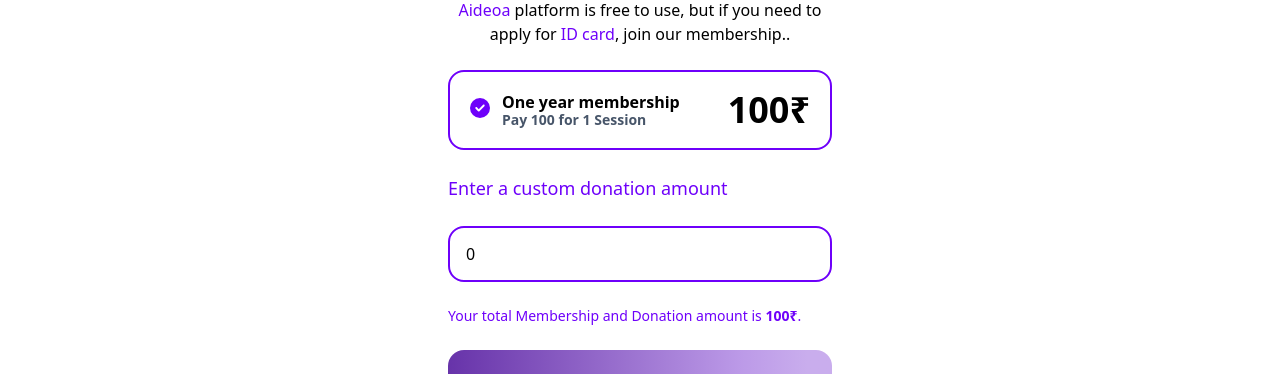
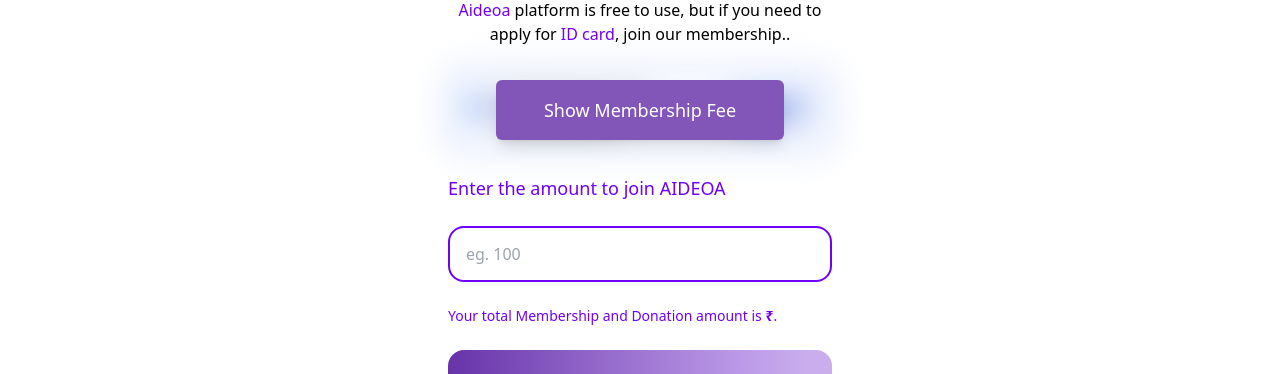
Before and after one commit to aideoa/Frontend, a React (Vite) app: page /membership in a window 1280 px wide. Shown: the part 704-1078 px from the top of the page. Built offline with nearby package versions, Linux system fonts and the light colour scheme; no server answers.

Commit message:
update joinNow page

```diff
--- a/src/components/JoinMembershipHomepage/JoinMembershipComponents/JoinNow.jsx
+++ b/src/components/JoinMembershipHomepage/JoinMembershipComponents/JoinNow.jsx
@@ -6,14 +6,20 @@
 import axios from "axios";
 
 const JoinNow = () => {
-  const [membershipfee, setMembershipfee] = useState(100);
+  const membershipfee = 100;
+  const minDonation = 100;
+  const [isBoxVisible, setIsBoxVisible] = useState(false); // State to toggle visibility
   const nav = useNavigate();
-  const [donationamount, setDonationamount] = useState(0);
+  const [donationamount, setDonationamount] = useState("");
   const [paymentForm, setPaymentForm] = useState("");
   const paymentFormRef = useRef(null); // Reference for appending form
   const { user, authToken } = useContext(AuthContext);
 
   if (!user) nav("/login");
+
+  const toggleBoxVisibility = () => {
+    setIsBoxVisible(true); // Toggle visibility
+  };
 
 
   useEffect(() => {
@@ -43,6 +49,13 @@
 
 
   const handlePayment = async () => {
+    if (donationamount < minDonation) {
+      alert(`Minimum donation is ₹${minDonation}. Resetting to ₹${minDonation}.`);
+      setDonationamount(minDonation); // Reset input field
+      return;
+    }
+    // Calculate the actual donation amount by subtracting the membership fee
+    const actualDonationAmount = donationamount - membershipfee;
     try {
       const res = await axios.post(
         `${import.meta.env.VITE_API_BACKEND_URL}/payu/pay`,
@@ -50,10 +63,10 @@
           firstname: user.fullName,
           email: user.email,
           phone: user.mobile,
-          amount: parseFloat(membershipfee) + parseFloat(donationamount),
+          amount: parseFloat(donationamount),
           productinfo: "join + donation",
-          membershipfee : membershipfee,
-          donationamount : donationamount
+          membershipfee: membershipfee,
+          donationamount: parseFloat(actualDonationAmount)
         }
       );
 
@@ -63,6 +76,8 @@
       console.log("Error in getting payment:", error.message);
     }
   };
+
+
 
   return (
     <>
@@ -78,25 +93,45 @@
             <span className="text-AIDEOTYPO font-medium">ID card</span>, join
             our membership..
           </p>
-          <div className="flex px-5 cursor-pointer items-center justify-between w-full h-20 rounded-2xl border-2 border-AIDEOTYPO">
+          {/* Button to toggle the visibility of the box */}
+          <div className="relative w-full">
+            {/* Membership Box with Blur Effect initially */}
+            <div
+              className={`relative flex px-5 items-center justify-between w-full h-20 rounded-2xl border-2 border-blue-600
+          ${isBoxVisible ? 'bg-white/100 filter-none' : 'bg-white/50 filter blur-lg'}
+          transition-all duration-300`}
+            >
               <div className="flex gap-3">
-              <FaCircleCheck size={20} className=" mt-2 text-AIDEOTYPO " />
+                <FaCircleCheck size={20} className="mt-2 text-blue-600" />
                 <div className="flex flex-col">
-                <p className="font-bold text-base">One year membership</p>
-                <p className="text-sm font-semibold -mt-1 text-slate-600">
-                  Pay 100 for 1 Session
+                  <p className="font-bold text-base">One financial year</p>
+                  <p className="text-sm font-semibold -mt-1 text-slate-700">
+                    Membership Fee
                   </p>
                 </div>
               </div>
+              <p className="text-4xl font-semibold text-blue-700">{membershipfee}₹</p>
+            </div>
 
-            <p className="text-4xl font-semibold">{membershipfee}₹</p>
+            {/* Button Positioned Over Membership Box */}
+            {!isBoxVisible && (
+              <button
+                className="absolute top-1/2 left-1/2 transform -translate-x-1/2 -translate-y-1/2 w-72 py-4 bg-[#8255b8] text-white rounded-md text-lg shadow-lg hover:bg-[#a983d8] transition-all"
+                onClick={toggleBoxVisibility}
+              >
+                Show Membership Fee
+              </button>
+
+            )}
           </div>
-          <p className="text-AIDEOTYPO text-lg">Enter a custom donation amount</p>
+
+          <p className="text-AIDEOTYPO text-lg">Enter the amount to join AIDEOA</p>
           <input
             required
-            placeholder="eg. 0"
+            placeholder="eg. 100"
             type="number"
             value={donationamount}
+            min={minDonation}
             style={{
               appearance: "textfield",
               MozAppearance: "textfield",
@@ -104,11 +139,9 @@
               margin: 0,
             }}
             onChange={(e) => {
-              if (+e.target.value < 0) {
-                setDonationamount(0);
-                return;
-              }
-              setDonationamount(e.target.value);
+              const value = Number(e.target.value);
+              if (value < 0) return;
+              setDonationamount(value);
             }}
             className="h-14 px-4 rounded-2xl focus:outline-none border-2 border-AIDEOTYPO"
           />
@@ -116,7 +149,7 @@
           <p className="text-AIDEOTYPO text-sm">
             Your total Membership and Donation amount is{" "}
             <span className="font-bold">
-              {!donationamount? membershipfee : membershipfee + +donationamount}₹
+              {donationamount}₹
             </span>
             .
           </p>
```
Lines whose indentation alone changed are shown as unchanged.
